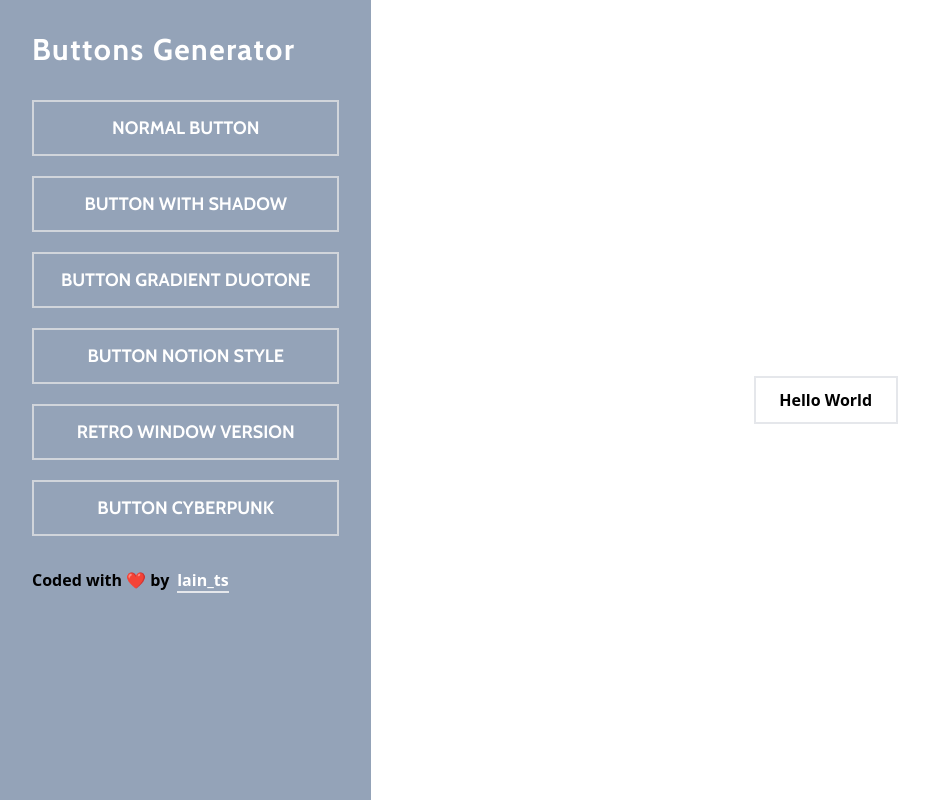
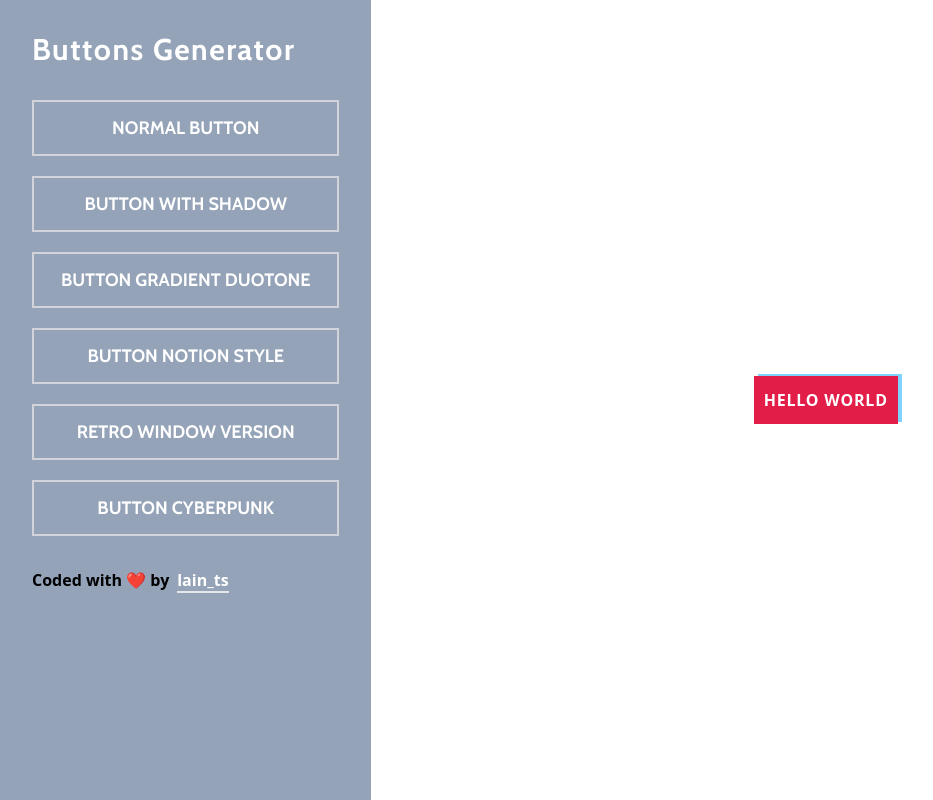
Before and after one commit to Parajulibkrm/buttons-generator, a React (Vite) app: page / in a window 1280 px wide. Shown: the whole page, without its empty margins (0-933 px from the left). Built offline with nearby package versions, Linux system fonts and the light colour scheme.

Commit message:
added context (add functions) & corrected names

```diff
--- a/src/components/button/Button.tsx
+++ b/src/components/button/Button.tsx
@@ -1,9 +1,7 @@
-type ButtonProps = {
-    styleButton : string;
-}
+import { ButtonProps } from "../../types/ButtonTypes";
 
 export const Button = ({ styleButton }:ButtonProps): JSX.Element => {
 	return (
 		<button className={styleButton}>Hello World</button>
-	);
-};
+	)
+}
--- a/src/components/button/ButtonContainer.tsx
+++ b/src/components/button/ButtonContainer.tsx
@@ -1,9 +1,14 @@
+import { useContext } from 'react';
+import { ButtonCtx } from '../../context/ButtonContext';
 import { Button } from "./Button";
 
 export const ButtonContainer = (): JSX.Element => {
+
+  const buttonContext = useContext(ButtonCtx);
+
   return (
     <section className="w-full grid place-content-center content-center p-12">
-        <Button styleButton="normal" />
+        <Button styleButton={buttonContext?.buttonStyle} />
     </section>
-  );
-};
+  )
+}
--- a/src/components/options/OptionsList.tsx
+++ b/src/components/options/OptionsList.tsx
@@ -1,14 +1,19 @@
 export const OptionsList = (): JSX.Element => {
-	return (
+
+  const clickButton = (e:any):void => {
+    console.log(e.target.id);
+  }
+
+  return (
   	<div className="my-8">
       <ul className="flex flex-col items-center space-y-5 list-none">
-        <li className="items__list" id="normal">Normal Button</li>
-        <li className="items__list" id="three-d">Button with Shadow</li>
-        <li className="items__list" id="shadow">Button Gradient Duotone</li>
-        <li className="items__list" id="bg">Button Notion Style</li>
-        <li className="items__list" id="retro">Retro Window Version</li>
-        <li className="items__list" id="retro-nes">Button Cyberpunk</li>
+        <li className="items__list" id="normal" onClick={clickButton}>Normal Button</li>
+        <li className="items__list" id="shadow">Button with Shadow</li>
+        <li className="items__list" id="gradient">Button Gradient Duotone</li>
+        <li className="items__list" id="notion">Button Notion Style</li>
+        <li className="items__list" id="windows">Retro Window Version</li>
+        <li className="items__list" id="cyberpunk">Button Cyberpunk</li>
       </ul>
     </div>
-  );
-};
+  )
+}
--- a/src/context/ButtonContext.tsx
+++ b/src/context/ButtonContext.tsx
@@ -1,8 +1,9 @@
 import { createContext } from "react";
+import { ButtonContextType } from "../types/ButtonTypes";
 
-interface ButtonContextInterface  {
-    stylesClass: string;
-    font: string;
+export const ButtonCtx = createContext<ButtonContextType | null>(null);
+
+export const buttonContext: ButtonContextType = {
+    buttonStyle: 'cyberpunk',
+    copyText: '#fff'
 }
-
-export const ButtonContext = createContext<ButtonContextInterface | null>(null);
--- a/src/main.tsx
+++ b/src/main.tsx
@@ -1,9 +1,12 @@
 import React from "react";
 import ReactDOM from "react-dom/client";
 import { App } from "./App";
+import { buttonContext, ButtonCtx } from './context/ButtonContext';
 
 ReactDOM.createRoot(document.getElementById("root") as HTMLElement).render(
   <React.StrictMode>
-    <App />
+    <ButtonCtx.Provider value={buttonContext}>
+      <App />
+    </ButtonCtx.Provider>
   </React.StrictMode>
 );
--- /dev/null
+++ b/src/types/ButtonTypes.ts
@@ -0,0 +1,8 @@
+export type ButtonProps = {
+    styleButton : string | undefined;
+}
+
+export type ButtonContextType = {
+    buttonStyle: string;
+    copyText: string;
+}
```
